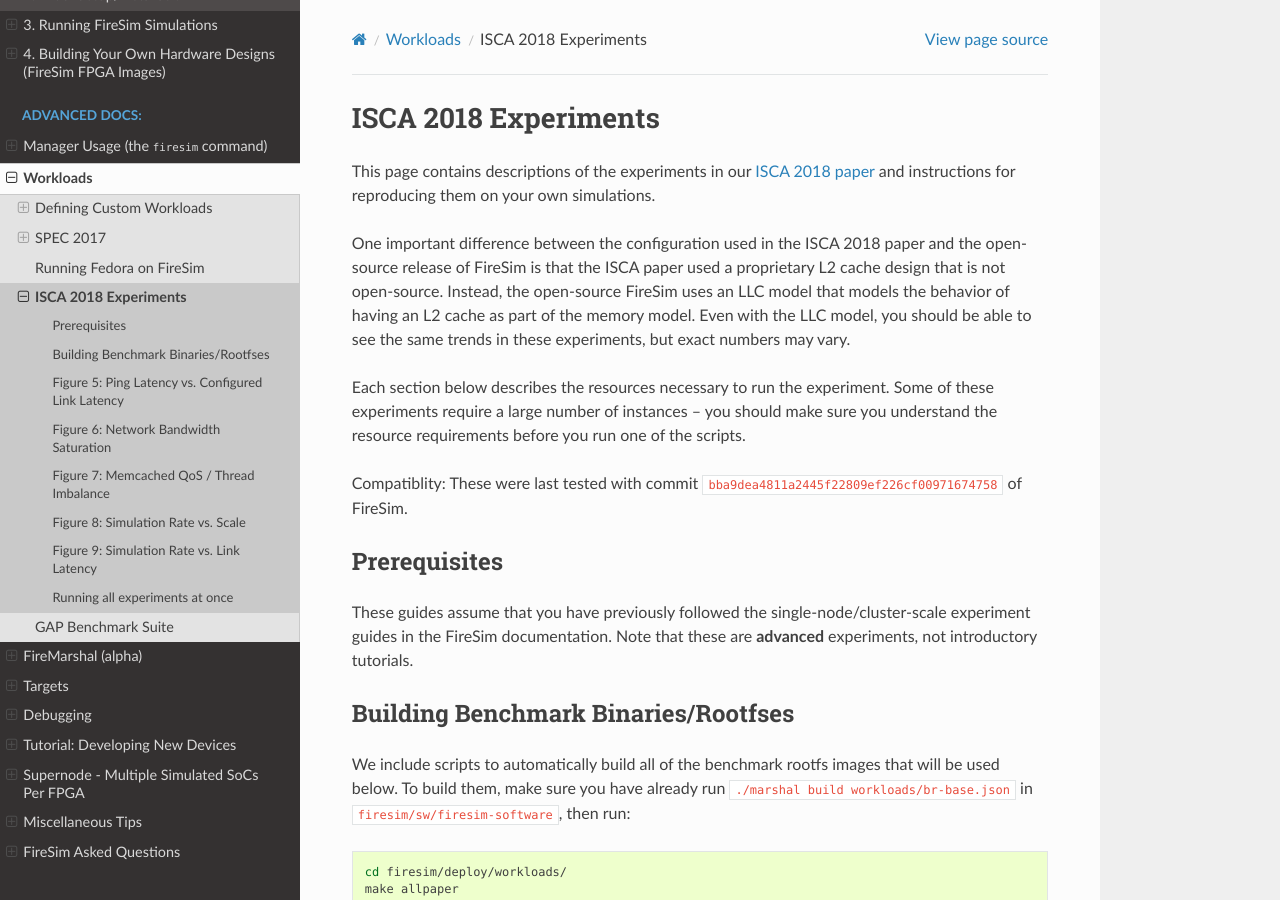
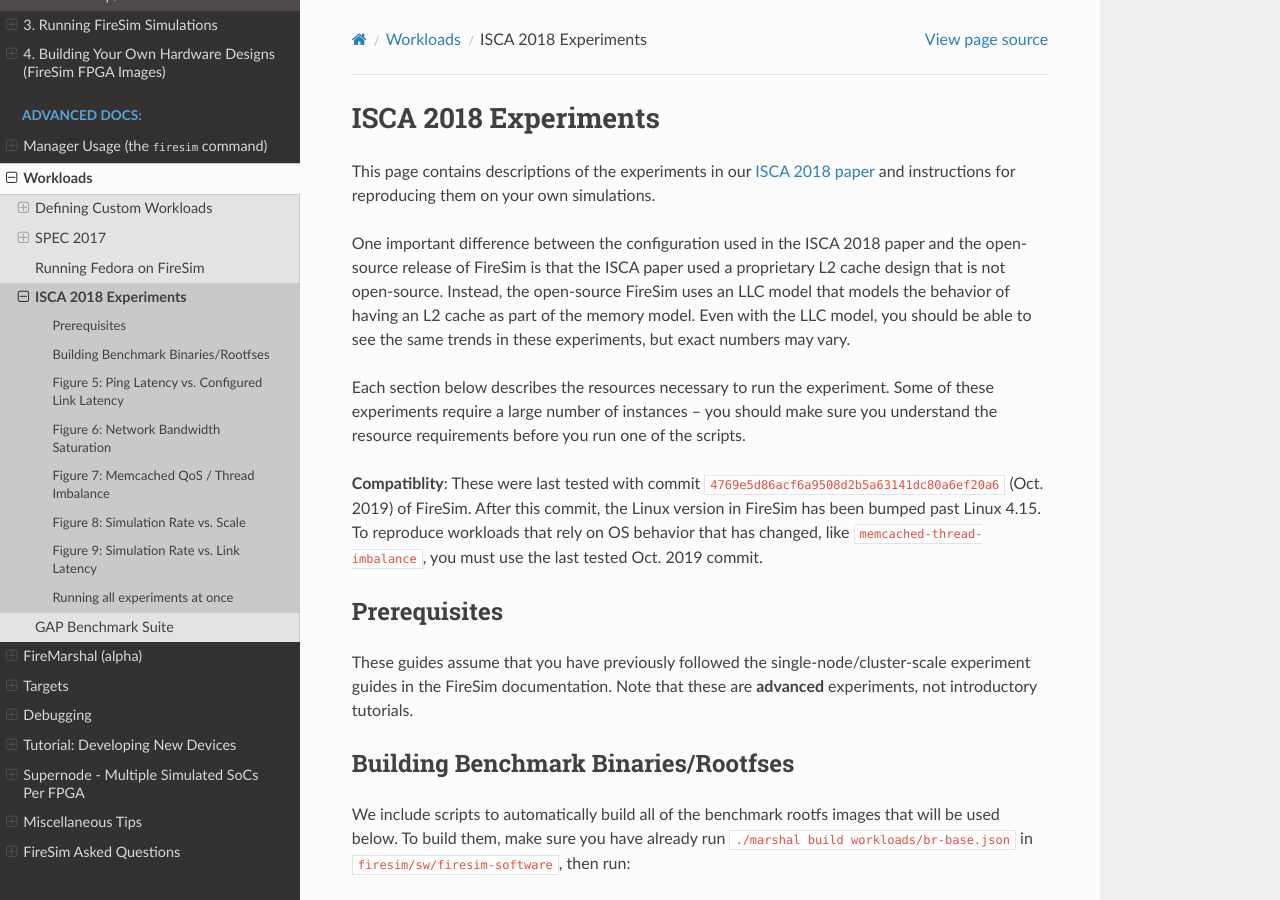
Before and after one commit to firesim/firesim, a Sphinx documentation site: the page built from docs/Advanced-Usage/Workloads/ISCA-2018-Experiments.rst, in a window 1280 px wide and 900 px high. Built offline with Sphinx 7.4.7 and the Read the Docs theme 2.0.0, drawn with Linux system fonts in a browser that asks for light colours.

Commit message:
Update ISCA experiments docs with last hash for reproducing

```diff
--- a/docs/Advanced-Usage/Workloads/ISCA-2018-Experiments.rst
+++ b/docs/Advanced-Usage/Workloads/ISCA-2018-Experiments.rst
@@ -18,8 +18,11 @@
 make sure you understand the resource requirements before you run one of the
 scripts.
 
-Compatiblity: These were last tested with commit
-``bba9dea4811a2445f22809ef226cf00971674758`` of FireSim.
+**Compatiblity**: These were last tested with commit
+``4769e5d86acf6a9508d2b5a63141dc80a6ef20a6`` (Oct. 2019) of FireSim. After this commit,
+the Linux version in FireSim has been bumped past Linux 4.15. To reproduce workloads
+that rely on OS behavior that has changed, like
+``memcached-thread-imbalance``, you must use the last tested Oct. 2019 commit.
 
 
 Prerequisites
```
